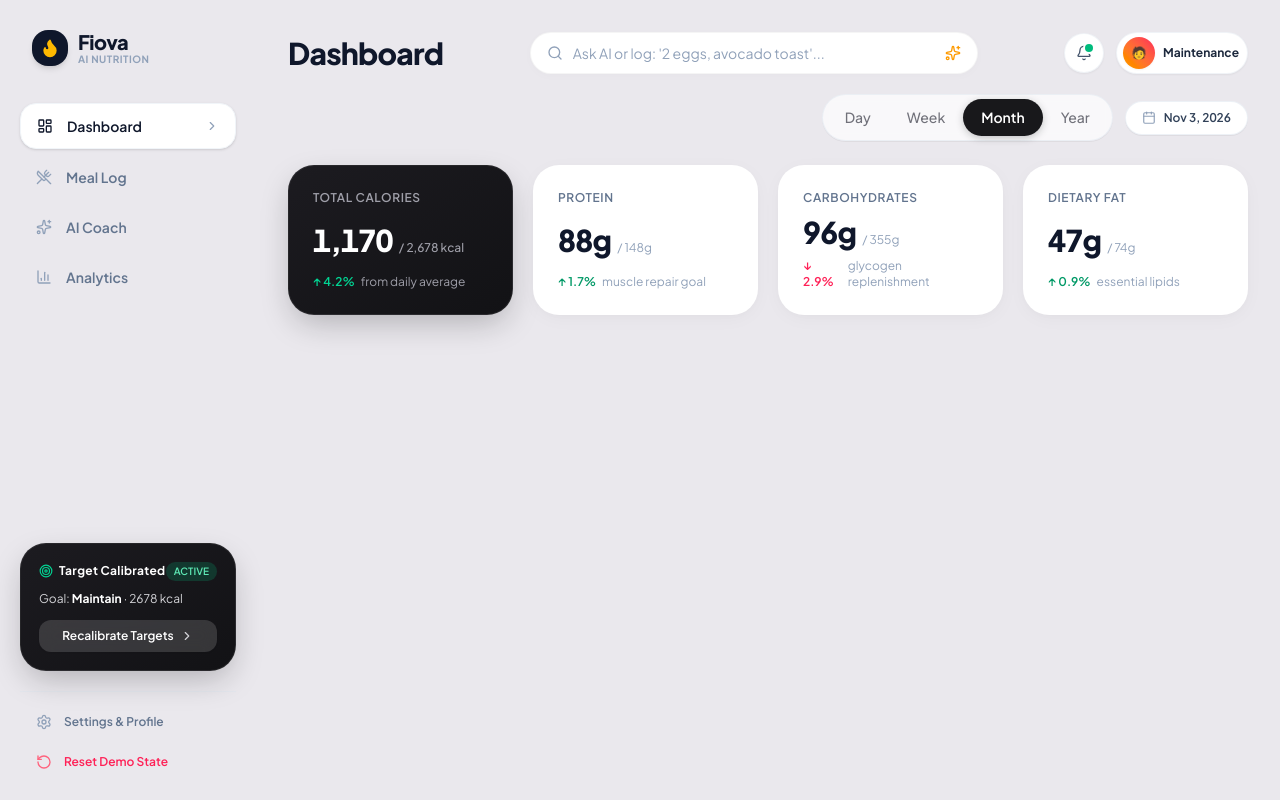
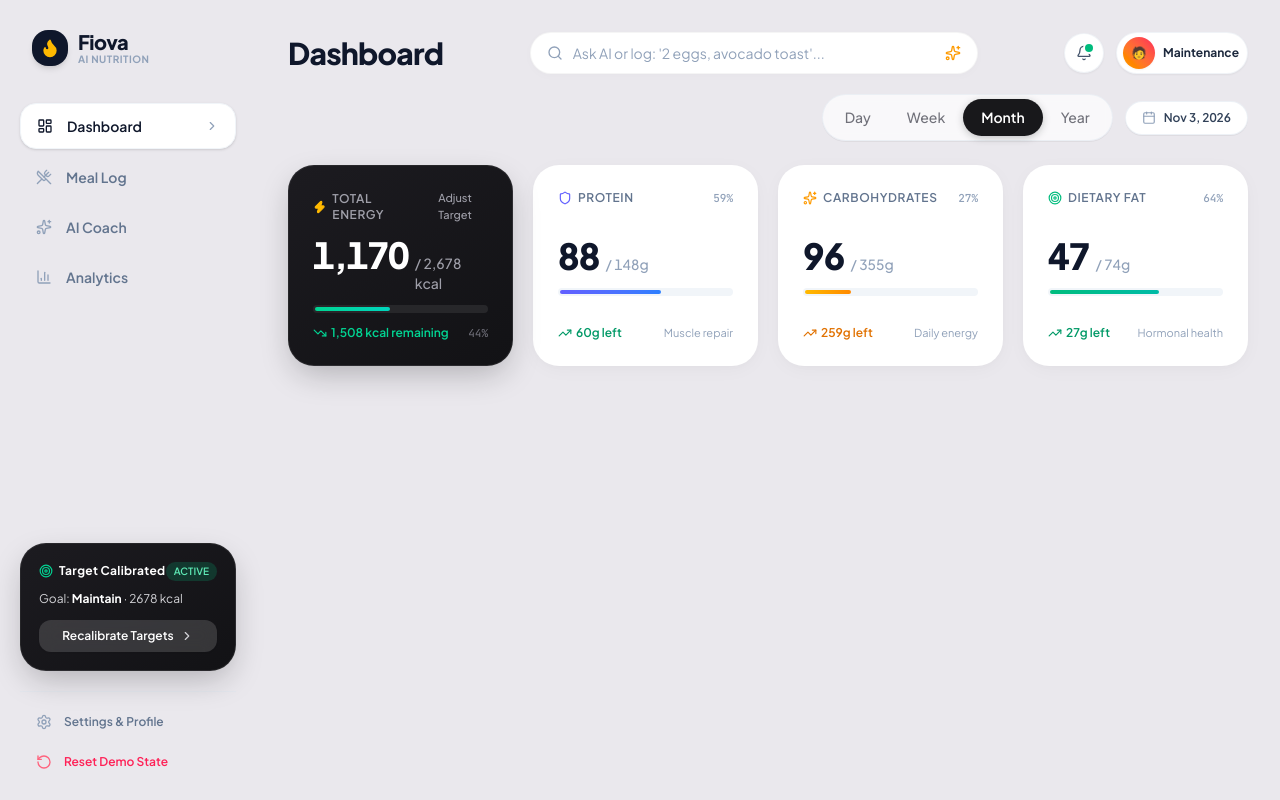
Before and after one commit to aeronautic005/FIOVA-CalorieTracker, a React (Vite) app: page / in a window 1280 px wide. Built offline with nearby package versions, Linux system fonts and the light colour scheme.

Commit message:
feat: integrate CalorieAndMacroHero into main dashboard feed

```diff
--- a/src/App.tsx
+++ b/src/App.tsx
@@ -5,11 +5,11 @@ import {
   clearFlowState,
   getTodayKey,
   calculateTotals,
-  calculateLocalFallbackTargets,
 } from './utils/storage';
 import { FlowStorageState, PeriodView } from './types';
 import { Sidebar } from './components/Sidebar';
 import { TopHeader } from './components/TopHeader';
+import { CalorieAndMacroHero } from './components/CalorieAndMacroHero';
 
 export default function App() {
   const [state, setState] = useState<FlowStorageState>(() => loadFlowState());
@@ -41,7 +41,6 @@ export default function App() {
 
   const handleQuickLog = (query: string) => {
     console.log('Quick log submitted:', query);
-    // In Step 9 this will trigger the natural language meal logger
   };
 
   return (
@@ -72,74 +71,13 @@ export default function App() {
           onQuickLogSubmit={handleQuickLog}
         />
 
-        {/* Placeholder slot for Step 6: Top 4 KPI Cards */}
-        <div className="grid grid-cols-1 sm:grid-cols-2 lg:grid-cols-4 gap-4 md:gap-5 mb-6">
-          <div className="card-dark p-6 flex flex-col justify-between min-h-[140px]">
-            <span className="text-xs font-semibold text-zinc-400 uppercase tracking-wider">
-              Total Calories
-            </span>
-            <div className="my-2">
-              <span className="text-3xl font-extrabold tracking-tight tabular-nums text-white">
-                {currentTotals.calories.toLocaleString()}
-              </span>
-              <span className="text-xs text-zinc-400 ml-1.5 font-medium">
-                / {state.targets.calories.toLocaleString()} kcal
-              </span>
-            </div>
-            <div className="flex items-center gap-1.5 text-xs text-emerald-400 font-semibold">
-              <span>↑ 4.2%</span>
-              <span className="text-zinc-400 font-normal">from daily average</span>
-            </div>
-          </div>
-
-          <div className="card-white p-6 flex flex-col justify-between min-h-[140px]">
-            <span className="text-xs font-semibold text-slate-500 uppercase tracking-wider">
-              Protein
-            </span>
-            <div className="my-2">
-              <span className="text-3xl font-extrabold text-slate-900 tracking-tight tabular-nums">
-                {currentTotals.protein}g
-              </span>
-              <span className="text-xs text-slate-400 ml-1.5">/ {state.targets.protein}g</span>
-            </div>
-            <div className="flex items-center gap-1.5 text-xs text-emerald-600 font-semibold">
-              <span>↑ 1.7%</span>
-              <span className="text-slate-400 font-normal">muscle repair goal</span>
-            </div>
-          </div>
-
-          <div className="card-white p-6 flex flex-col justify-between min-h-[140px]">
-            <span className="text-xs font-semibold text-slate-500 uppercase tracking-wider">
-              Carbohydrates
-            </span>
-            <div className="my-2">
-              <span className="text-3xl font-extrabold text-slate-900 tracking-tight tabular-nums">
-                {currentTotals.carbs}g
-              </span>
-              <span className="text-xs text-slate-400 ml-1.5">/ {state.targets.carbs}g</span>
-            </div>
-            <div className="flex items-center gap-1.5 text-xs text-rose-500 font-semibold">
-              <span>↓ 2.9%</span>
-              <span className="text-slate-400 font-normal">glycogen replenishment</span>
-            </div>
-          </div>
-
-          <div className="card-white p-6 flex flex-col justify-between min-h-[140px]">
-            <span className="text-xs font-semibold text-slate-500 uppercase tracking-wider">
-              Dietary Fat
-            </span>
-            <div className="my-2">
-              <span className="text-3xl font-extrabold text-slate-900 tracking-tight tabular-nums">
-                {currentTotals.fat}g
-              </span>
-              <span className="text-xs text-slate-400 ml-1.5">/ {state.targets.fat}g</span>
-            </div>
-            <div className="flex items-center gap-1.5 text-xs text-emerald-600 font-semibold">
-              <span>↑ 0.9%</span>
-              <span className="text-slate-400 font-normal">essential lipids</span>
-            </div>
-          </div>
-        </div>
+        {/* Top 4 KPI Cards: Dark Hero Calorie + 3 White Macro Cards */}
+        <CalorieAndMacroHero
+          totals={currentTotals}
+          targets={state.targets}
+          profile={state.profile}
+          onOpenGoalsModal={() => setIsGoalsModalOpen(true)}
+        />
       </div>
     </div>
   );
```
